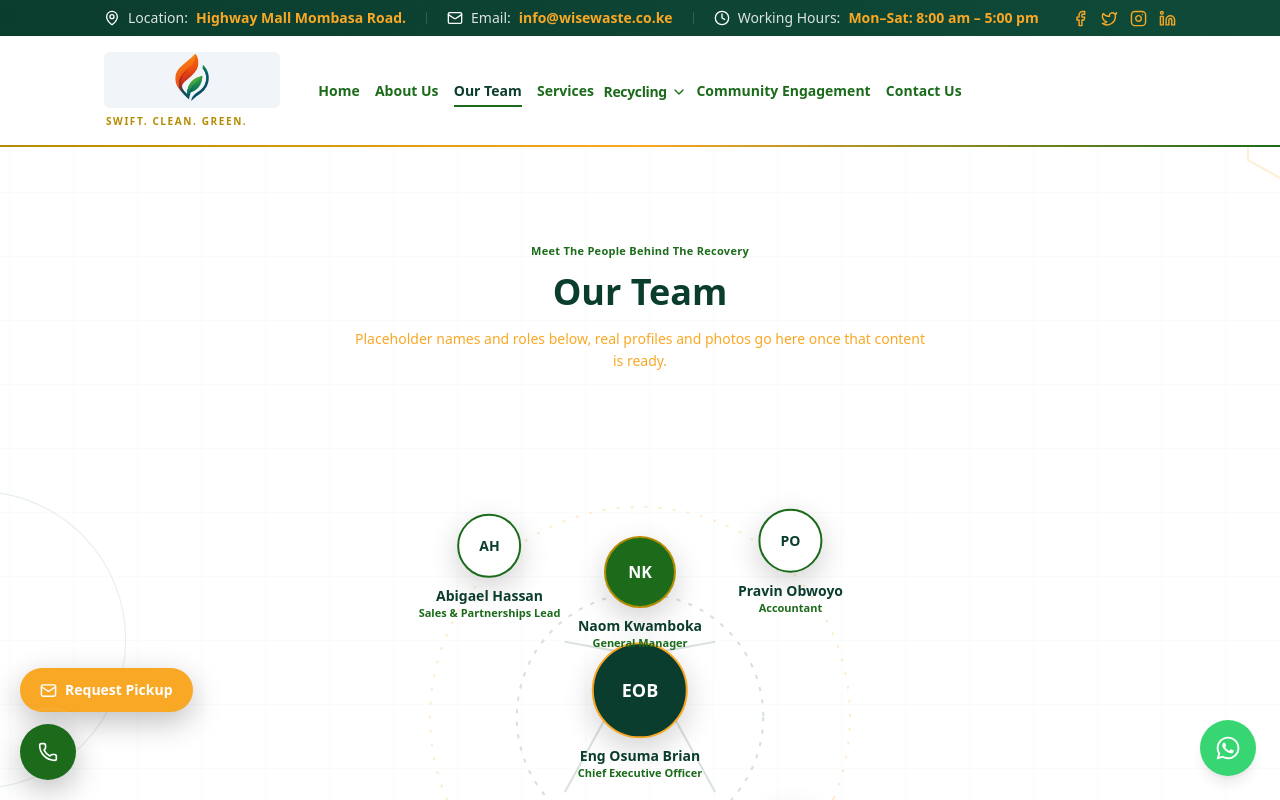
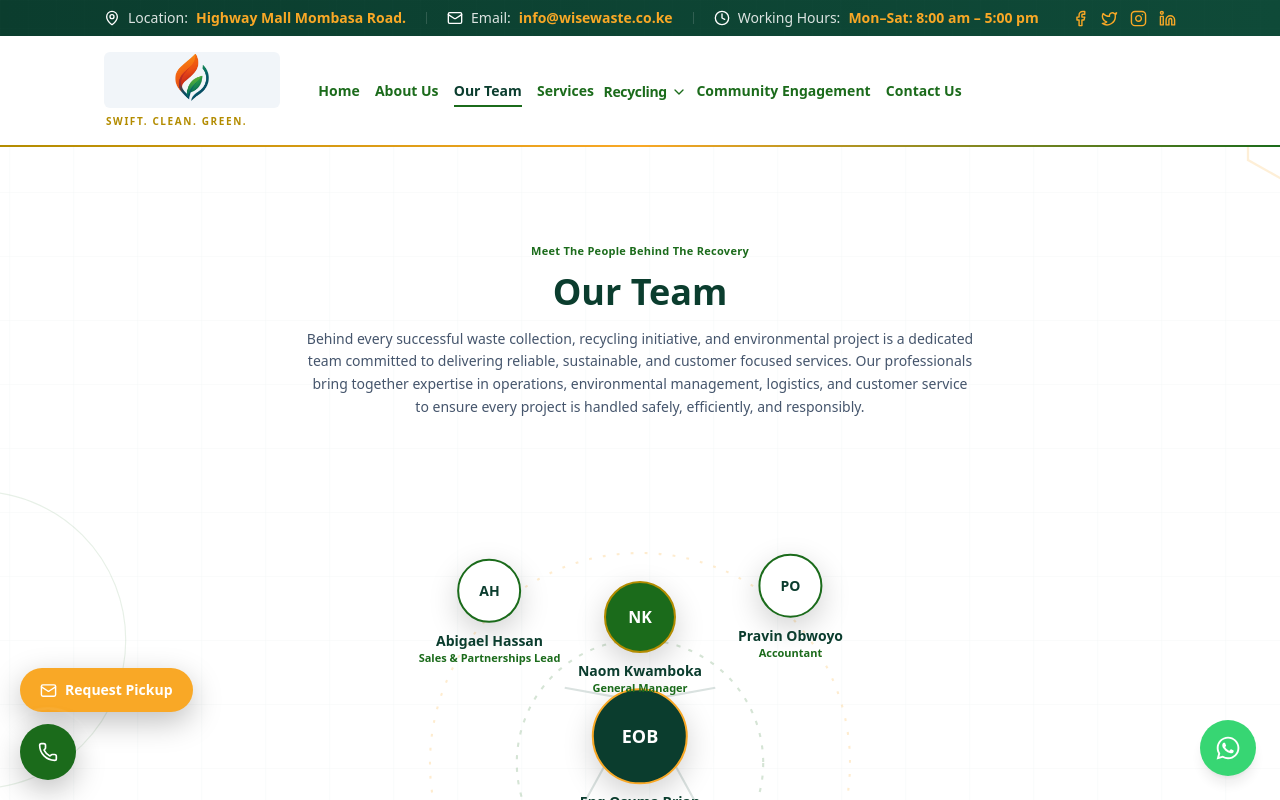
Before and after one commit to opiyodhiambo/wisewaste-revamp, a React (Vite) app: page /our-team in a window 1280 px wide. Shown: the top 800 px of the page. Built offline with nearby package versions, Linux system fonts and the light colour scheme.

Commit message:
redesign home page

```diff
--- a/src/pages/OurTeam.tsx
+++ b/src/pages/OurTeam.tsx
@@ -232,10 +232,12 @@ export default function OurTeam() {
           <h1 className="mt-3 text-3xl sm:text-4xl font-extrabold" style={{ color: DARK }}>
             Our Team
           </h1>
-          <p className="mt-4 max-w-xl mx-auto text-sm leading-relaxed" style={{ color: ORANGE }}>
-            Placeholder names and roles below, real profiles and photos go here once that content
-            is ready.
-          </p>
+          <p className="mt-4 max-w-2xl mx-auto text-sm leading-relaxed text-slate-600">
+            Behind every successful waste collection, recycling initiative, and environmental project is a
+            dedicated team committed to delivering reliable, sustainable, and customer focused services.
+            Our professionals bring together expertise in operations, environmental management, logistics,
+            and customer service to ensure every project is handled safely, efficiently, and responsibly.
+            </p>
         </div>
 
         {/* DESKTOP / TABLET: orbital hierarchy */}
```
